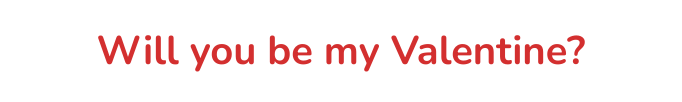
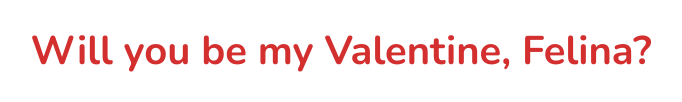
Before and after one commit to jasonfabrian12345-prog/be-my-valentine, a plain HTML site: page index.html in a window 1280 px wide. Shown: the part 451-553 px from the top of the page, without its empty margins (299-981 px from the left). Drawn offline with nearby package versions, Linux system fonts and the light colour scheme.

Commit message:
Update index.html

```diff
--- a/index.html
+++ b/index.html
@@ -11,7 +11,7 @@
         <div class="gif_container">
             <img src="https://gifdb.com/images/high/cute-love-bear-roses-ou7zho5oosxnpo6k.gif" alt="Cute GIF">
         </div>
-        <h1>Will you be my Valentine?</h1>
+        <h1>Will you be my Valentine, Felina?</h1>
         <div class="buttons">
             <button class="yes-button" onclick="handleYesClick()">Yes</button>
             <button class="no-button" onclick="handleNoClick()">No</button>
```
